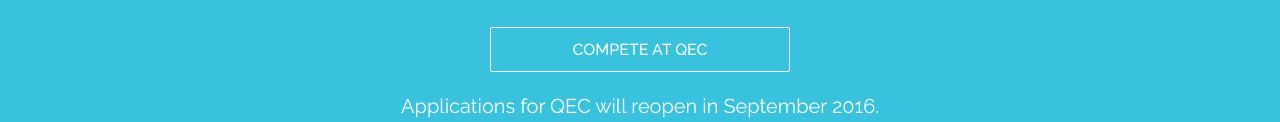
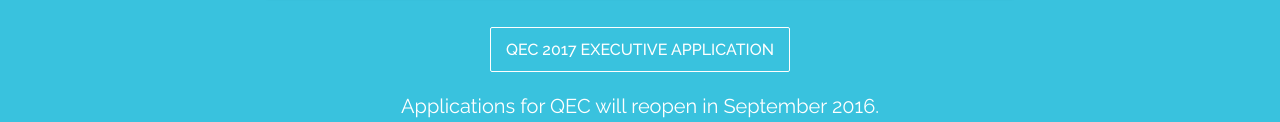
Before and after one commit to harrylewis/qec-website, a plain HTML site: page index.html in a window 1280 px wide. Shown: the part 779-901 px from the top of the page. Drawn offline with nearby package versions, Linux system fonts and the light colour scheme.

Commit message:
2017 Executive Application added

```diff
--- a/index.html
+++ b/index.html
@@ -56,7 +56,7 @@
 								<div class=" [ video ] ">
 									<iframe width="750" height="450" src="https://www.youtube.com/embed/I4yYOwkaFRk" frameborder="0" allowfullscreen></iframe>
 								</div>
-								<a href="competitors" class=" [ button button--white ] ">Compete At QEC</a>
+								<a href="The-QEC-Executive-Application-2016-2017.docx" class=" [ button button--white ] ">QEC 2017 Executive Application</a>
 							</div>
 						</div>
 						<div class=" [ row ] ">
```
Also changed, not shown: 1 other file.
